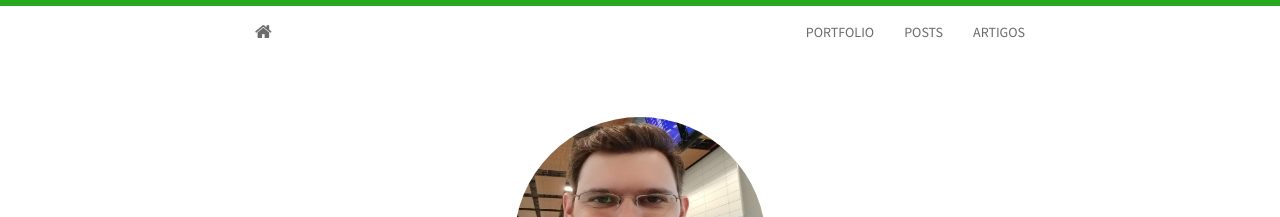
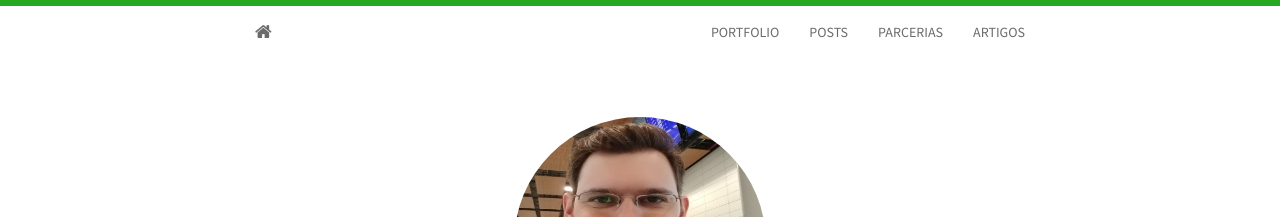
Before and after one commit to mateusbtlopes/mateusbtlopes.github.io, a Jekyll site: the page built from index.html, in a window 1280 px wide. Shown: the top 217 px of the page. Built offline with Jekyll 4.4.1, drawn with Linux system fonts in a browser that asks for light colours; nearby versions of some CDN libraries; the list of posts is cut into pages by our own code.

Commit message:
Update header.html

```diff
--- a/_includes/header.html
+++ b/_includes/header.html
@@ -7,6 +7,7 @@
       <ul class="nav navbar-nav navbar-right">
         <li><a href="{{ site.baseurl }}/portfolio">PORTFOLIO</a></li>
 	<li><a href="{{ site.baseurl }}/posts">POSTS</a></li>
+	<li><a href="{{ site.baseurl }}/parcerias">PARCERIAS</a></li>
 	<li><a href="{{ site.baseurl }}/artigo">ARTIGOS</a></li>
       </ul>
     </div>
```
